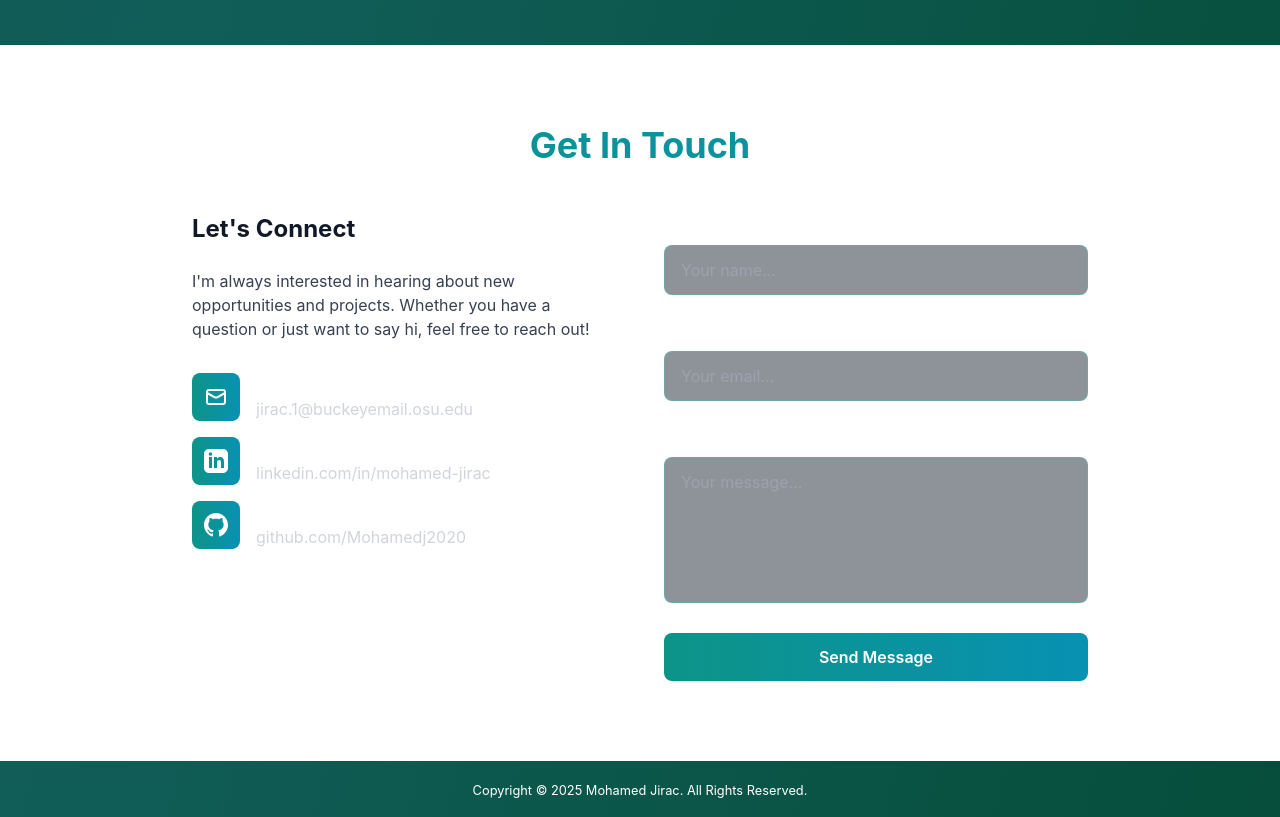
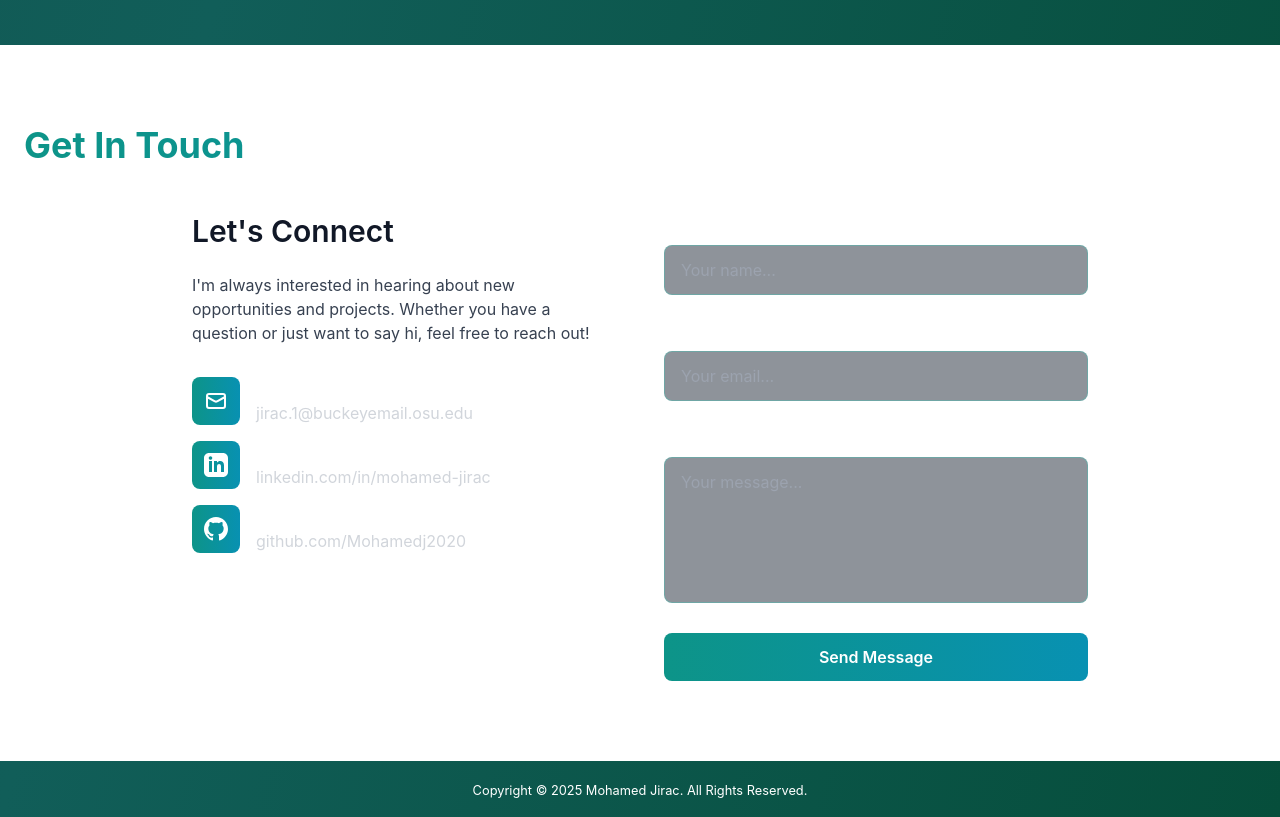
Before and after one commit to Mohamedj2020/PersonalPortfolio, a React (Create React App) app: page / in a window 1280 px wide. Shown: the part 4060-4877 px from the top of the page. Built offline with nearby package versions, Linux system fonts and the light colour scheme; no server answers.

Commit message:
Update Contact.tsx

```diff
--- a/src/components/Contact.tsx
+++ b/src/components/Contact.tsx
@@ -1,5 +1,13 @@
 import React from 'react';
 import { useForm, ValidationError } from '@formspree/react';
+
+const typography = {
+  h1: "text-4xl md:text-6xl font-bold leading-tight",
+  h2: "text-3xl md:text-4xl font-bold leading-tight",
+  h3: "text-2xl md:text-3xl font-semibold leading-tight",
+  body: "text-base md:text-lg leading-relaxed",
+  small: "text-sm leading-relaxed"
+};
 
 const Contact = () => {
   const formspreeId = process.env.REACT_APP_FORMSPREE_ID;
@@ -10,14 +18,14 @@ const Contact = () => {
   return (
     <section id="contact" className="py-20 bg-white dark:bg-transparent text-gray-900 dark:text-white">
       <div className="container mx-auto px-6">
-        <h2 className="text-4xl font-bold text-center mb-12 bg-gradient-to-r from-teal-600 to-cyan-600 dark:from-teal-400 dark:to-cyan-400 bg-clip-text text-transparent">
+        <h2 className={`${typography.h2} mb-12 bg-gradient-to-r from-teal-600 to-cyan-600 dark:from-teal-400 dark:to-cyan-400 bg-clip-text text-transparent`}>
           Get In Touch
         </h2>
 
         <div className="max-w-4xl mx-auto grid md:grid-cols-2 gap-12">
           {/* Contact info */}
           <div>
-            <h3 className="text-2xl font-bold text-gray-900 dark:text-white mb-6">
+            <h3 className={`${typography.h3} mb-6`}>
               Let's Connect
             </h3>
 
```
